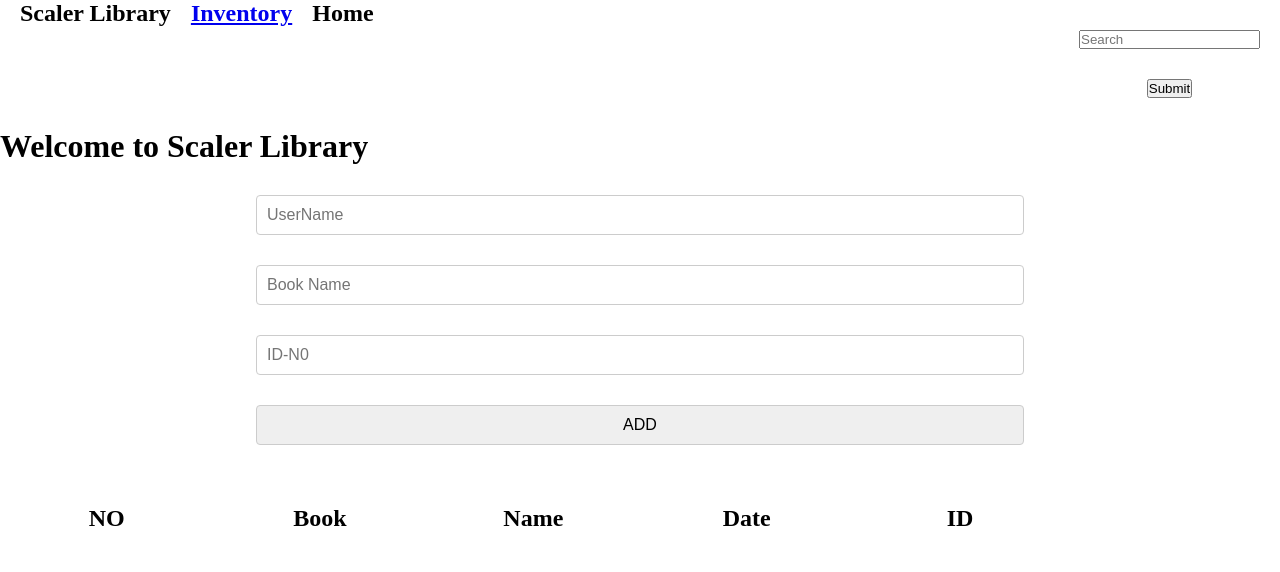
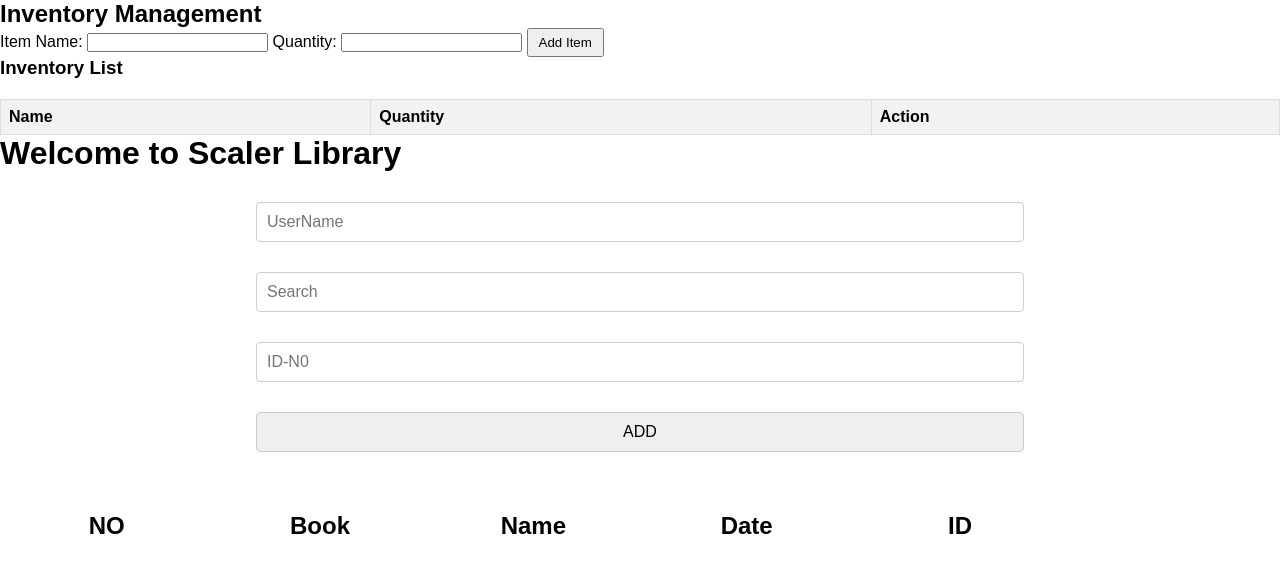
Before and after one commit to manish-gitx/library-management, a plain HTML site: page index.html in a window 1280 px wide. Drawn offline with Linux system fonts and the light colour scheme.

Commit message:
before local push

```diff
--- a/index.html
+++ b/index.html
@@ -14,29 +14,37 @@
 
 <body>
 
-    <nav>
-        <div class="details">
-        <h1>Scaler Library</h1>
-        <a href="inventory.html"><h2>Inventory</h2></a>
-        <h2>Home</h2>
-        </div>
+    <div class="inventory">
+        <h2>Inventory Management</h2>
 
-        <div>
-            <form>
-                <input type="text" placeholder="Search" required>
-                <input type="submit" value="Submit">
-            </form>
 
-        </div>
+<label for="itemName">Item Name:</label>
+<input type="text" id="itemName">
+<label for="quantity">Quantity:</label>
+<input type="number" id="quantity">
+<button onclick="addItem()">Add Item</button>
 
-    </nav>
+<!-- Add a search input field -->
+
+
+<h3>Inventory List</h3>
+
+<table id="inventoryTable">
+    <tr>
+        <th>Name</th>
+        <th>Quantity</th>
+        <th>Action</th>
+    </tr>
+</table>
+
+    </div>
 
     <main>
         <h1>Welcome to Scaler Library</h1>
 
         <form>
             <input type="text" class="get-name" required placeholder="UserName">
-            <input type="text" class="get-book" required placeholder="Book Name">
+            <input type="text" id="search" class="get-book" placeholder="Search" oninput="searchItems()">
             <input type="text" class="get-ID" required placeholder="ID-N0">
             <input type="submit" class="sub-input" value="ADD">
         </form>
--- a/inventory.css
+++ /dev/null
@@ -1,21 +0,0 @@
-
-        body {
-            font-family: Arial, sans-serif;
-        }
-        table {
-            width: 100%;
-            border-collapse: collapse;
-            margin-top: 20px;
-        }
-        th, td {
-            border: 1px solid #ddd;
-            padding: 8px;
-            text-align: left;
-        }
-        th {
-            background-color: #f2f2f2;
-        }
-        button {
-            padding: 5px 10px;
-            cursor: pointer;
-        }
--- a/script.js
+++ b/script.js
@@ -63,6 +63,7 @@ addButton.addEventListener('click', (event) => {
 
 
     count++;
+    updateTable();
 });
 
 
--- a/style.css
+++ b/style.css
@@ -4,16 +4,8 @@
     box-sizing: border-box;
 }
 
-nav{
-    display: flex;
-    justify-content: space-between;
-    padding: 0px 20px;
-}
-.details{
-    display: flex;
-    gap:20px;
-    cursor: pointer;
-}
+
+
 form{
     display: flex;
     flex-direction: column;
@@ -51,3 +43,24 @@ html, body {
 li{
     list-style: none;
 }
+
+        body {
+            font-family: Arial, sans-serif;
+        }
+        table {
+            width: 100%;
+            border-collapse: collapse;
+            margin-top: 20px;
+        }
+        th, td {
+            border: 1px solid #ddd;
+            padding: 8px;
+            text-align: left;
+        }
+        th {
+            background-color: #f2f2f2;
+        }
+        button {
+            padding: 5px 10px;
+            cursor: pointer;
+        }
```
Also changed, not shown: inventory.html (deleted, +0 -40 lines).
